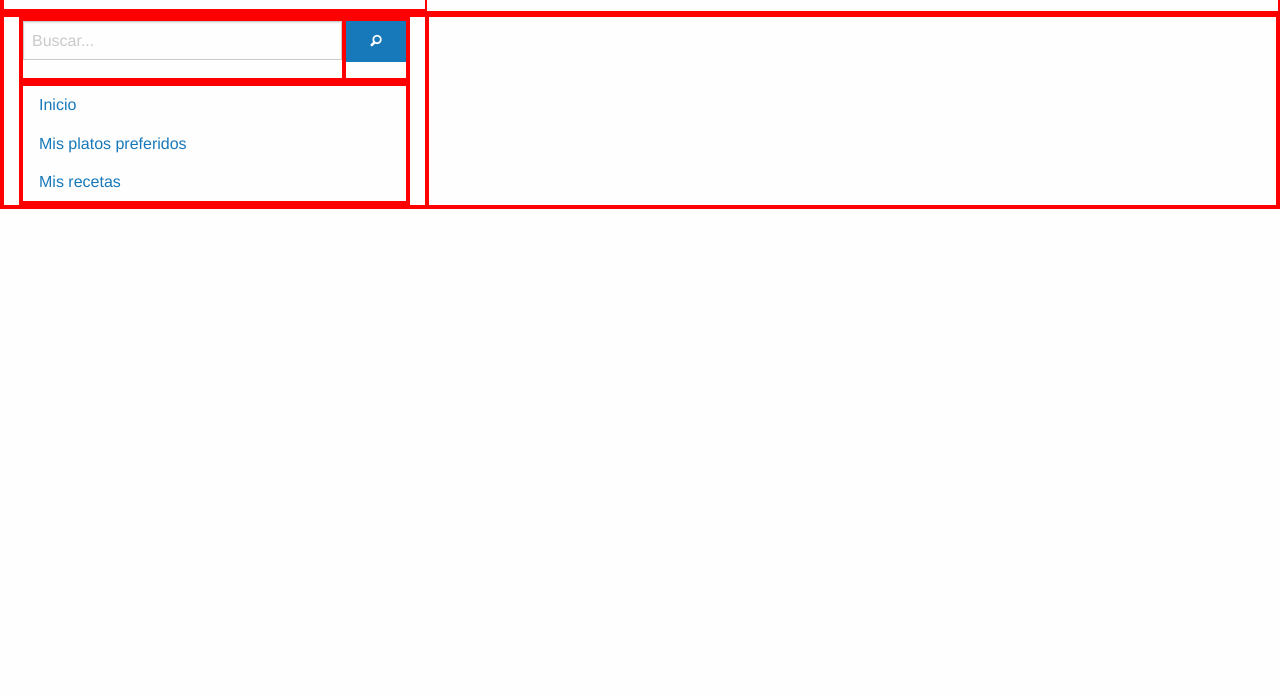
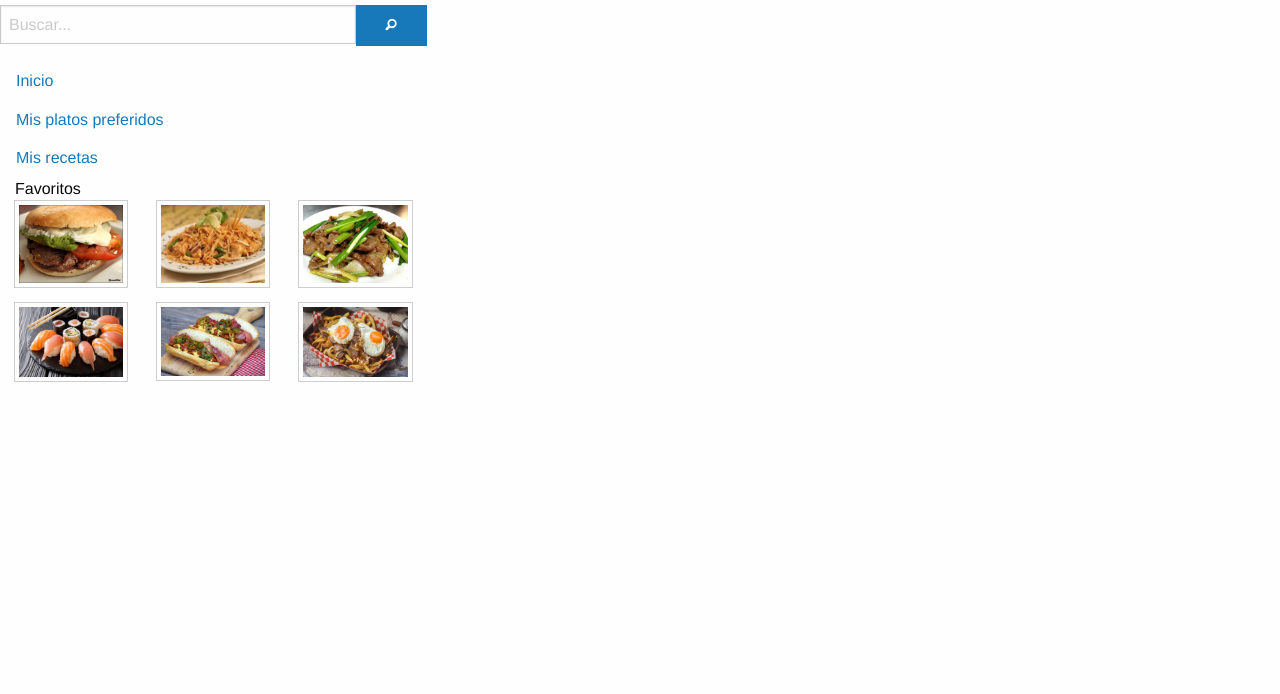
Before and after one commit to mauriciopinom/blogdecomidafoundation, a plain HTML site: page index.html in a window 1280 px wide. Shown: the part 106-800 px from the top of the page. Drawn offline with Linux system fonts and the light colour scheme.

Commit message:
favoritos

```diff
--- a/css/app.css
+++ b/css/app.css
@@ -1,3 +1,3 @@
-div{
+di{
   border: 2px solid red;
 }
--- a/index.html
+++ b/index.html
@@ -22,7 +22,7 @@
 
     </div>
     </header>
-    <div class="grid-x grid-padding-x">
+    <div class="grid-x">
 
 <!--buscador-->
 
@@ -47,8 +47,43 @@
   <li><a href="#">Mis platos preferidos</a></li>
   <li><a href="#">Mis recetas</a></li>
 
-</ul>
+        </ul>
 
+     </div>
+    </div>
+
+<!--favoritos-->
+    <div class="grid-x grid-padding-x">
+      <div class="cell small-12 call">Favoritos</div>
+      <div class="cell medium-4">
+        <div class="primary  text-center">
+            <img src="img/churrasco.jpg" alt="" class="thumbnail">
+        </div>
+      </div>
+      <div class="cell medium-4">
+        <div class="primary text-center">
+            <img src="img/comidathai.jpg" alt="" class="thumbnail">
+        </div>
+      </div>
+      <div class="cell medium-4">
+        <div class="primary text-center">
+            <img src="img/comidachina.jpg" alt="" class="thumbnail">
+        </div>
+      </div>
+      <div class="cell medium-4">
+        <div class="primary text-center">
+            <img src="img/sushi.jpg" alt="" class="thumbnail">
+        </div>
+      </div>
+      <div class="cell medium-4">
+        <div class="primary text-center">
+            <img src="img/completo.jpg" alt="" class="thumbnail">
+        </div>
+      </div>
+      <div class="cell medium-4">
+        <div class="primary text-center">
+            <img src="img/chorrillana.jpg" alt="" class="thumbnail">
+        </div>
       </div>
 
     </div>
```
Also changed, not shown: img/chorrillana.jpg (added), img/churrasco.jpg (added), img/comidachina.jpg (added), img/comidathai.jpg (added), img/completo.jpg (added), img/sushi.jpg (added).
